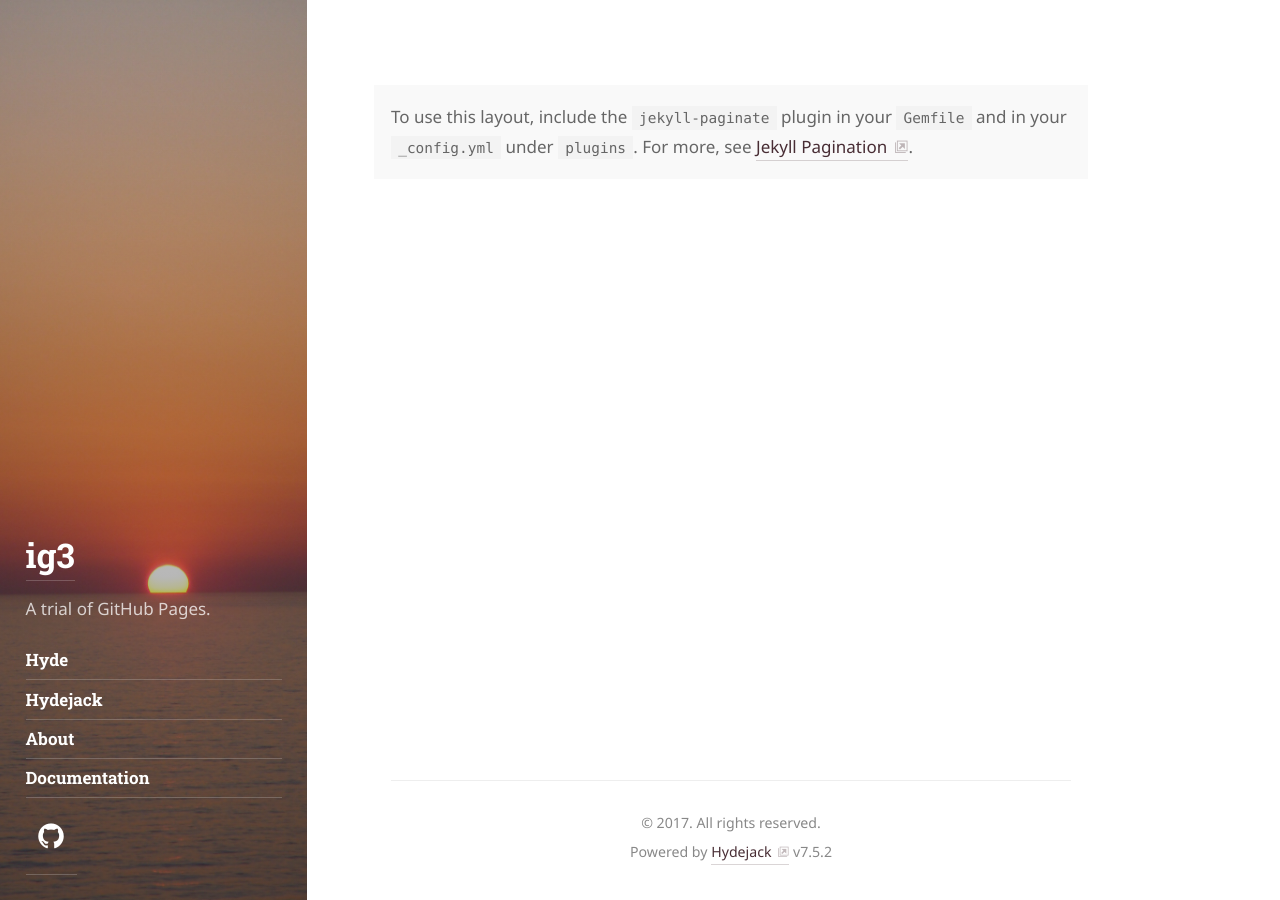
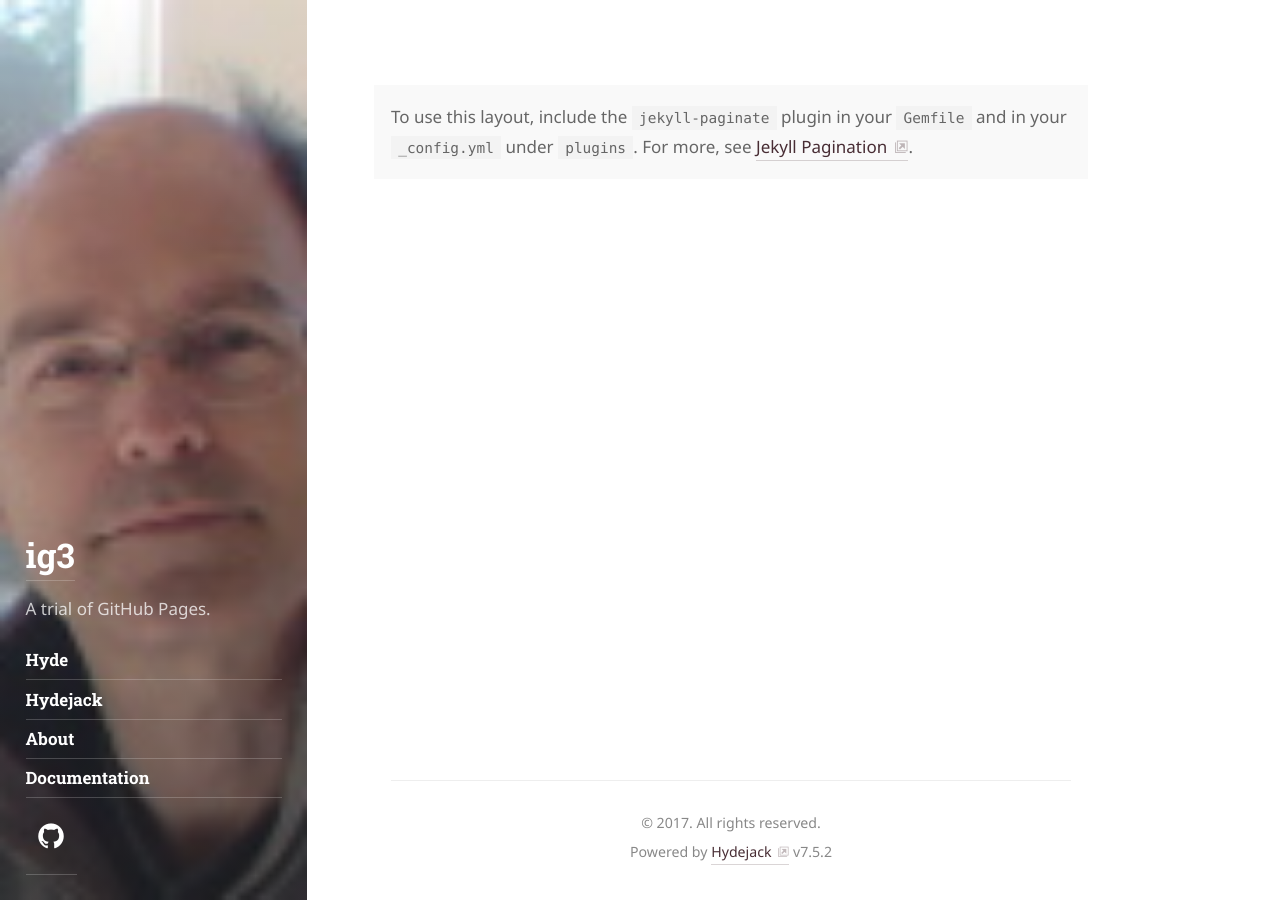
Before and after one commit to ig3/ig3.github.io, a Jekyll site: the page built from index.html, in a window 1280 px wide. Built offline with Jekyll 4.4.1, drawn with Linux system fonts in a browser that asks for light colours; some web fonts are replaced; the list of posts is cut into pages by our own code.

Commit message:
Change sidebar background

```diff
--- a/_config.yml
+++ b/_config.yml
@@ -70,7 +70,8 @@ paginate_path:         /page-:num/
 # ========================================================================================
 
 # Sidebar image and theme color of the site.
-accent_image:          /assets/img/sidebar-sunset.jpg
+# accent_image:          /assets/img/sidebar-sunset.jpg
+accent_image:          /assets/img/author-picture.jpg
 accent_color:          '#482D34'
 
 # The string encoding which fonts to fetch from Google Fonts.
```
